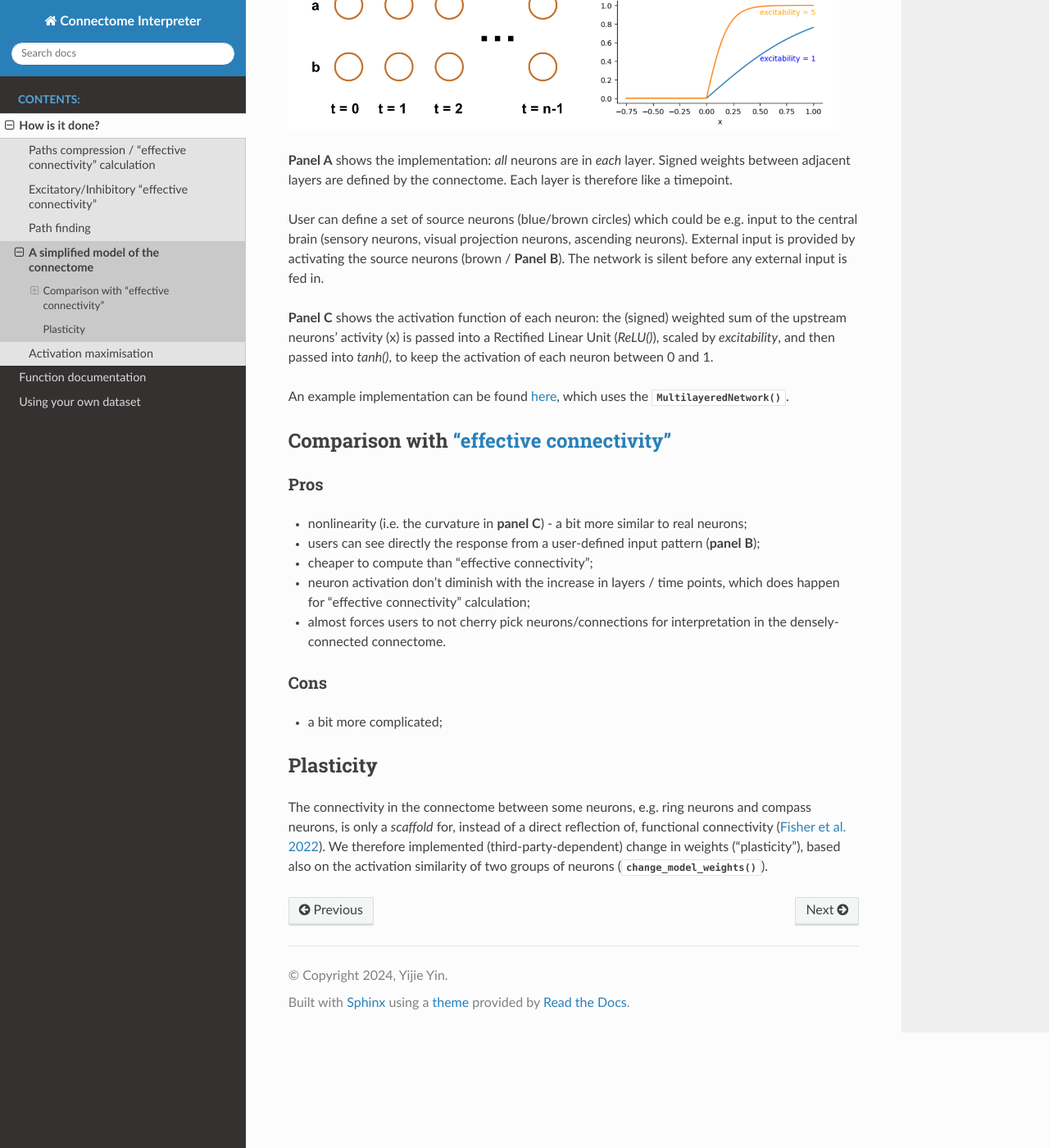
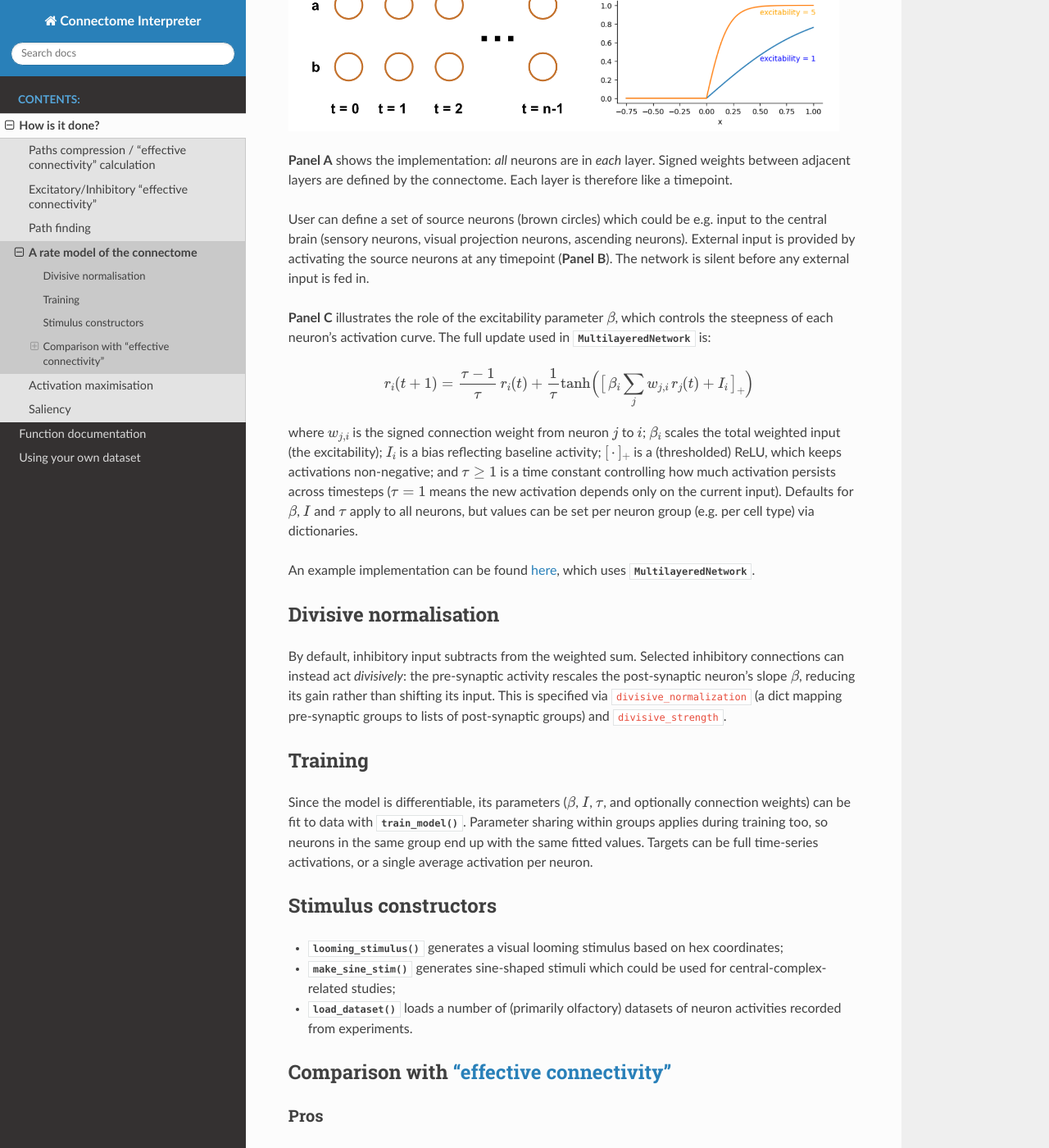
Before and after one commit to YijieYin/connectome_interpreter, a Sphinx documentation site: the page built from docs/tutorials/simple_model.rst, in a window 1280 px wide and 1400 px high, scrolled down 1030 px. Shown: the whole window at 82% size. Built offline with Sphinx 7.4.7 and the Read the Docs theme 3.1.0, drawn with Linux system fonts in a browser that asks for light colours; some of the changed text lies outside the part shown.

Commit message:
update docs

```diff
--- a/docs/tutorials/matmul.rst
+++ b/docs/tutorials/matmul.rst
@@ -44,6 +44,8 @@ We address this problem here with chunking:
 This way, the memory consumption is the size of the sparse all-to-all connectivity matrix (generally a few hundred MB), and a few times the size of one chunk, whose size is chosen by the user.
 
 Since matrix multiplication works better on GPUs, this function is a lot faster on GPU, but runs on CPU too.
+
+In practice, users call :py:func:`compress_paths` to compute whole-network per-path-length effective connectivity matrices. :py:func:`connectivity_summary` takes a connectivity matrix, and gives a summary of connectivity between the sources and targets (grouped by groups of interest e.g. cell types), and :py:func:`conn_by_path_length` (with :py:func:`conn_by_path_length_heatmap`) shows the effective connectivity across path lengths.
 
 Glitches
 --------
--- a/docs/tutorials/simple_model.rst
+++ b/docs/tutorials/simple_model.rst
@@ -1,4 +1,4 @@
-A simplified model of the connectome
+A rate model of the connectome
 =====================================
 
 Following the thinking process of a "typical neuroscientist", we construct the model with the following assumptions:
@@ -22,11 +22,30 @@ With these assumptions, we construct the following model, aiming to provide "con
 
 **Panel A** shows the implementation: *all* neurons are in *each* layer. Signed weights between adjacent layers are defined by the connectome. Each layer is therefore like a timepoint.
 
-User can define a set of source neurons (blue/brown circles) which could be e.g. input to the central brain (sensory neurons, visual projection neurons, ascending neurons). External input is provided by activating the source neurons (brown / **Panel B**). The network is silent before any external input is fed in.
+User can define a set of source neurons (brown circles) which could be e.g. input to the central brain (sensory neurons, visual projection neurons, ascending neurons). External input is provided by activating the source neurons at any timepoint (**Panel B**). The network is silent before any external input is fed in.
 
-**Panel C** shows the activation function of each neuron: the (signed) weighted sum of the upstream neurons' activity (x) is passed into a Rectified Linear Unit (`ReLU()`), scaled by `excitability`, and then passed into `tanh()`, to keep the activation of each neuron between 0 and 1.
+**Panel C** illustrates the role of the excitability parameter :math:`\beta`, which controls the steepness of each neuron's activation curve. The full update used in :py:class:`MultilayeredNetwork` is:
 
-An example implementation can be found `here <https://colab.research.google.com/drive/1_beqiKPX8pC7---DWepKO8dEv1sJ2vA4#scrollTo=LAt4e4SPZDxK>`_, which uses the :py:func:`MultilayeredNetwork`.
+.. math::
+    r_i(t+1) = \frac{\tau - 1}{\tau}\, r_i(t) + \frac{1}{\tau} \tanh\!\Big(\big[\,\beta_i \sum_j w_{j,i}\, r_j(t) + I_i\,\big]_+\Big)
+
+where :math:`w_{j,i}` is the signed connection weight from neuron :math:`j` to :math:`i`; :math:`\beta_i` scales the total weighted input (the excitability); :math:`I_i` is a bias reflecting baseline activity; :math:`[\,\cdot\,]_+` is a (thresholded) ReLU, which keeps activations non-negative; and :math:`\tau \geq 1` is a time constant controlling how much activation persists across timesteps (:math:`\tau = 1` means the new activation depends only on the current input). Defaults for :math:`\beta`, :math:`I` and :math:`\tau` apply to all neurons, but values can be set per neuron group (e.g. per cell type) via dictionaries.
+
+An example implementation can be found `here <https://colab.research.google.com/drive/1_beqiKPX8pC7---DWepKO8dEv1sJ2vA4#scrollTo=LAt4e4SPZDxK>`_, which uses :py:class:`MultilayeredNetwork`.
+
+Divisive normalisation
+-----------------------
+By default, inhibitory input subtracts from the weighted sum. Selected inhibitory connections can instead act *divisively*: the pre-synaptic activity rescales the post-synaptic neuron's slope :math:`\beta`, reducing its gain rather than shifting its input. This is specified via ``divisive_normalization`` (a dict mapping pre-synaptic groups to lists of post-synaptic groups) and ``divisive_strength``.
+
+Training
+---------
+Since the model is differentiable, its parameters (:math:`\beta`, :math:`I`, :math:`\tau`, and optionally connection weights) can be fit to data with :py:func:`train_model`. Parameter sharing within groups applies during training too, so neurons in the same group end up with the same fitted values. Targets can be full time-series activations, or a single average activation per neuron.
+
+Stimulus constructors
+----------------------
+- :py:func:`looming_stimulus` generates a visual looming stimulus based on hex coordinates;
+- :py:func:`make_sine_stim` generates sine-shaped stimuli which could be used for central-complex-related studies;
+- :py:func:`load_dataset` loads a number of (primarily olfactory) datasets of neuron activities recorded from experiments.
 
 Comparison with :doc:`"effective connectivity"<matmul>`
 --------------------------------------------------------
@@ -41,8 +60,3 @@ Pros
 Cons
 +++++
 - a bit more complicated;
-
-
-Plasticity
------------
-The connectivity in the connectome between some neurons, e.g. ring neurons and compass neurons, is only a *scaffold* for, instead of a direct reflection of, functional connectivity (`Fisher et al. 2022 <https://www.nature.com/articles/s41586-022-05485-4>`_). We therefore implemented (third-party-dependent) change in weights ("plasticity"), based also on the activation similarity of two groups of neurons (:py:func:`change_model_weights`).
--- a/docs/tutorials/toc.rst
+++ b/docs/tutorials/toc.rst
@@ -9,3 +9,4 @@ How is it done?
    path_finding
    simple_model
    act_max
+   saliency
```
Also changed, not shown: docs/tutorials/saliency.rst (added, +10 -0 lines), 6 other files.
